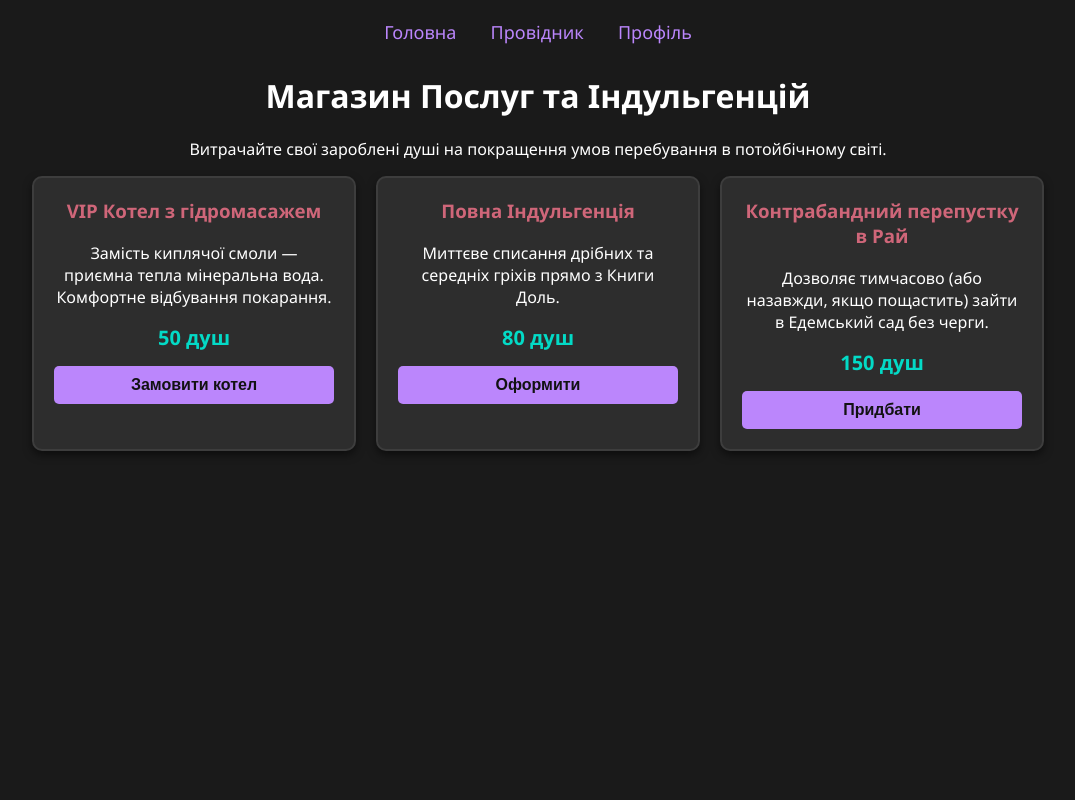
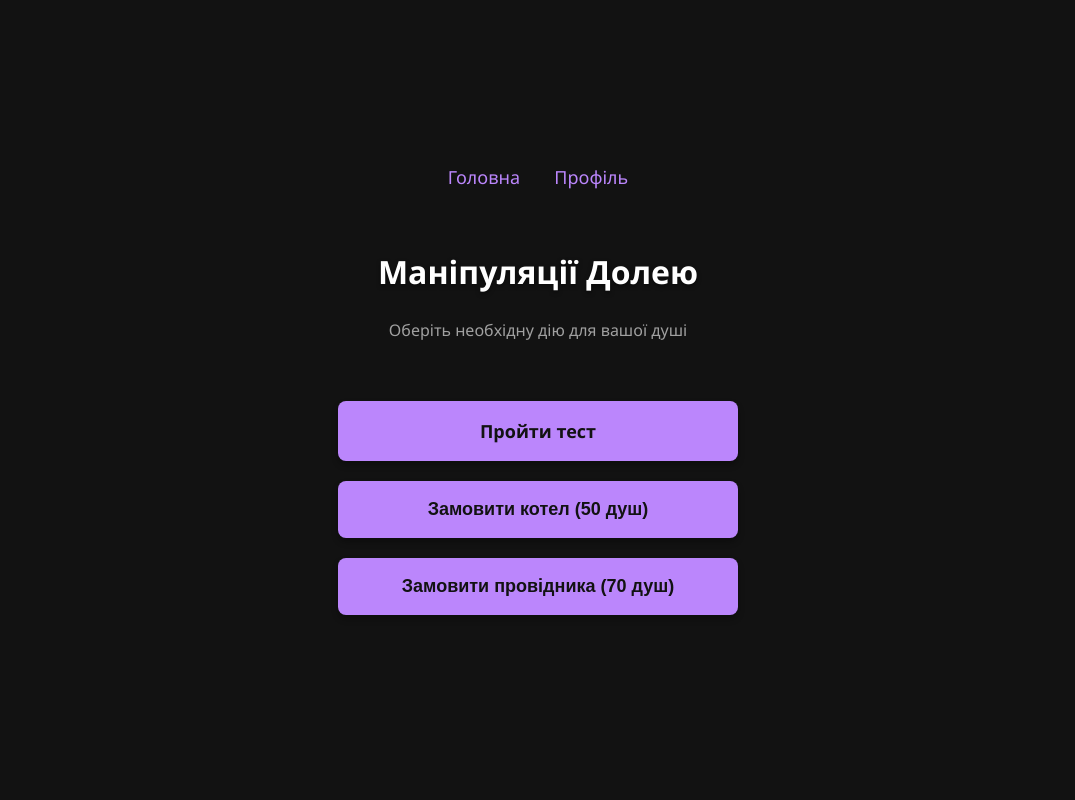
Before and after one commit to niaiku2006-ops/afterlife-system, a Flask app: page /services in a window 1280 px wide. Shown: the whole page, without its empty margins (102-1177 px from the left). Run offline with Flask 3, Linux system fonts and the light colour scheme; a user stored in the database is signed in.

Commit message:
Update services.html

```diff
--- a/templates/services.html
+++ b/templates/services.html
@@ -7,69 +7,88 @@
     <style>
         body {
             font-family: 'Segoe UI', Tahoma, Geneva, Verdana, sans-serif;
-            background-color: #1a1a1a;
+            background-color: #121212;
             color: #ffffff;
             margin: 0;
-            padding: 20px;
-            text-align: center;
+            padding: 0;
+            display: flex;
+            flex-direction: column;
+            align-items: center;
+            justify-content: center;
+            min-height: 100vh;
         }
+
         .nav {
-            margin-bottom: 30px;
+            margin-bottom: 40px;
         }
         .nav a {
             color: #bb86fc;
             text-decoration: none;
             margin: 0 15px;
             font-size: 18px;
+            transition: color 0.2s;
         }
         .nav a:hover {
+            color: #9965f4;
             text-decoration: underline;
         }
-        .container {
+
+        h1 {
+            font-size: 32px;
+            margin-bottom: 10px;
+            text-shadow: 0 2px 4px rgba(0,0,0,0.5);
+        }
+
+        .subtitle {
+            color: #a0a0a0;
+            margin-bottom: 40px;
+            font-size: 16px;
+        }
+
+        /* Контейнер, який вишикує кнопки в один стовпчик */
+        .menu-container {
             display: flex;
-            flex-wrap: wrap;
-            justify-content: center;
+            flex-direction: column;
             gap: 20px;
-            max-width: 1200px;
-            margin: 0 auto;
+            width: 100%;
+            max-width: 400px;
+            padding: 20px;
         }
-        .card {
-            background-color: #2d2d2d;
-            border: 2px solid #3d3d3d;
-            border-radius: 10px;
-            padding: 20px;
-            width: 280px;
-            box-shadow: 0 4px 8px rgba(0,0,0,0.5);
-            transition: transform 0.2s;
-        }
-        .card:hover {
-            transform: translateY(-5px);
-            border-color: #bb86fc;
-        }
-        .card h3 {
-            color: #cf6679;
-            margin-top: 0;
-        }
-        .price {
-            font-size: 20px;
-            color: #03dac6;
-            font-weight: bold;
-            margin: 15px 0;
-        }
-        button {
+
+        /* Стиль для посилань-кнопок та кнопок у формах */
+        .menu-btn {
+            display: block;
+            width: 100%;
+            box-sizing: border-box;
             background-color: #bb86fc;
             color: #121212;
             border: none;
-            padding: 10px 20px;
-            font-size: 16px;
+            padding: 18px;
+            font-size: 18px;
             font-weight: bold;
-            border-radius: 5px;
+            border-radius: 8px;
             cursor: pointer;
+            text-decoration: none;
+            text-align: center;
+            box-shadow: 0 4px 6px rgba(0,0,0,0.3);
+            transition: transform 0.2s, background-color 0.2s, box-shadow 0.2s;
+        }
+
+        .menu-btn:hover {
+            background-color: #9965f4;
+            transform: translateY(-2px);
+            box-shadow: 0 6px 12px rgba(153, 101, 244, 0.4);
+        }
+
+        .menu-btn:active {
+            transform: translateY(0);
+        }
+
+        /* Окрема форма, щоб кнопка займала всю ширину */
+        form {
             width: 100%;
-            transition: background-color 0.2s;
-        }
-        button:hover {
-            background-color: #9965f4;
+            margin: 0;
+            padding: 0;
         }
     </style>
 </head>
@@ -77,46 +96,28 @@
 
     <div class="nav">
         <a href="/">Головна</a>
-        <a href="/guide">Провідник</a>
         <a href="/profile">Профіль</a>
     </div>
 
-    <h1>Магазин Послуг та Індульгенцій</h1>
-    <p>Витрачайте свої зароблені душі на покращення умов перебування в потойбічному світі.</p>
+    <h1>Маніпуляції Долею</h1>
+    <p class="subtitle">Оберіть необхідну дію для вашої душі</p>
 
-    <div class="container">
-        <div class="card">
-            <h3>VIP Котел з гідромасажем</h3>
-            <p>Замість киплячої смоли — приємна тепла мінеральна вода. Комфортне відбування покарання.</p>
-            <div class="price">50 душ</div>
-            <form action="/book_service" method="POST">
-                <input type="hidden" name="service_name" value="VIP Котел з гідромасажем">
-                <input type="hidden" name="cost" value="50">
-                <button type="submit">Замовити котел</button>
-            </form>
-        </div>
+    <div class="menu-container">
 
-        <div class="card">
-            <h3>Повна Індульгенція</h3>
-            <p>Миттєве списання дрібних та середніх гріхів прямо з Книги Доль.</p>
-            <div class="price">80 душ</div>
-            <form action="/book_service" method="POST">
-                <input type="hidden" name="service_name" value="Повна Індульгенція">
-                <input type="hidden" name="cost" value="80">
-                <button type="submit">Оформити</button>
-            </form>
-        </div>
+        <a href="/test" class="menu-btn">Пройти тест</a>
 
-        <div class="card">
-            <h3>Контрабандний перепустку в Рай</h3>
-            <p>Дозволяє тимчасово (або назавжди, якщо пощастить) зайти в Едемський сад без черги.</p>
-            <div class="price">150 душ</div>
-            <form action="/book_service" method="POST">
-                <input type="hidden" name="service_name" value="Контрабандний перепустку в Рай">
-                <input type="hidden" name="cost" value="150">
-                <button type="submit">Придбати</button>
-            </form>
-        </div>
+        <form action="/book_service" method="POST">
+            <input type="hidden" name="service_name" value="Комфортабельний Котел">
+            <input type="hidden" name="cost" value="50">
+            <button type="submit" class="menu-btn">Замовити котел (50 душ)</button>
+        </form>
+
+        <form action="/book_service" method="POST">
+            <input type="hidden" name="service_name" value="Персональний Провідник">
+            <input type="hidden" name="cost" value="70">
+            <button type="submit" class="menu-btn">Замовити провідника (70 душ)</button>
+        </form>
+
     </div>
 
 </body>
```
